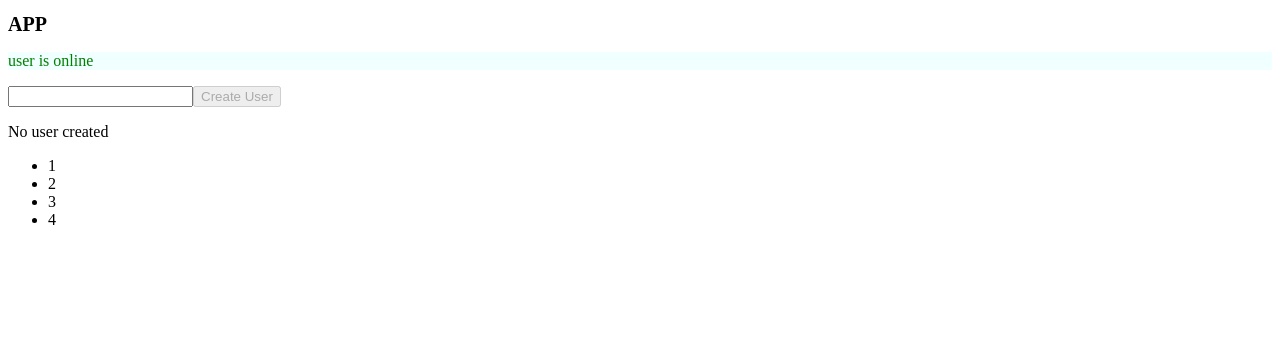
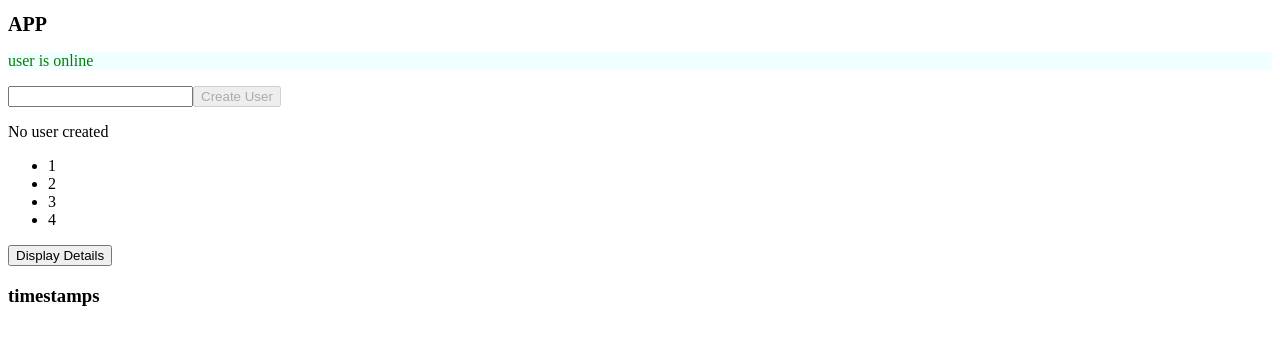
Before and after one commit to dimakrepak/angular-learn, an Angular app: page / in a window 1280 px wide. Shown: the top 344 px of the page. Built offline with nearby package versions, Linux system fonts and the light colour scheme.

Commit message:
ngFor Index

```diff
--- a/src/app/componets-create-practise/data-binding/data-binding.component.html
+++ b/src/app/componets-create-practise/data-binding/data-binding.component.html
@@ -41,3 +41,12 @@
 <ul>
   <li *ngFor="let u of users">{{ u }}</li>
 </ul>
+<button (click)="handleToggle()">Display Details</button>
+<p *ngIf="toggle">Details</p>
+<h3>timestamps</h3>
+<p
+  *ngFor="let timestamp of toggleTimeStamp; let i = index"
+  [ngStyle]="{ color: i >= 5 ? 'blue' : 'green' }"
+>
+  {{ timestamp }}
+</p>
--- a/src/app/componets-create-practise/data-binding/data-binding.component.ts
+++ b/src/app/componets-create-practise/data-binding/data-binding.component.ts
@@ -17,6 +17,8 @@ export class DataBindingComponent implements OnInit {
   user: string = '';
   userStatus: string = 'offline';
   users = ['1', '2', '3', '4'];
+  toggle = false;
+  toggleTimeStamp = [];
 
   constructor() {
     // setTimeout(() => {
@@ -45,4 +47,10 @@ export class DataBindingComponent implements OnInit {
     //two ways to add color with condition
     return this.userStatus === 'online' ? 'green' : 'red';
   }
+  handleToggle() {
+    const timeElapsed = Date.now();
+    const today = new Date(timeElapsed);
+    this.toggleTimeStamp.push(today.toUTCString());
+    this.toggle = !this.toggle;
+  }
 }
```
